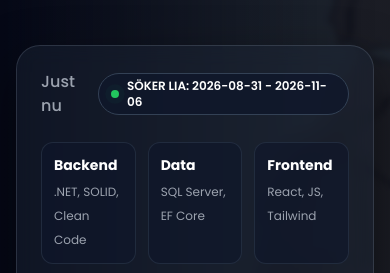
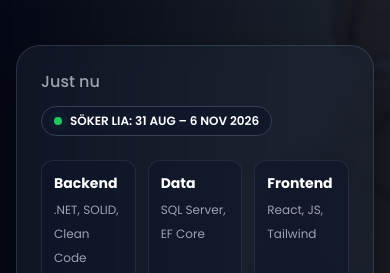
Before and after one commit to Jocke-1994/Portfolio, a plain HTML site: page index.html in a window 390 px wide. Shown: the part 1059-1332 px from the top of the page. Drawn offline with nearby package versions, Linux system fonts and the light colour scheme.

Commit message:
Fix LIA badge layout on mobile
- Shorten date format to "31 aug – 6 nov 2026" for readability
- Stack badge below label on mobile, side-by-side on sm+
- Add whitespace-nowrap to prevent mid-text wrapping

Co-Authored-By: Claude Sonnet 4.6 <noreply@anthropic.com>

```diff
--- a/index.html
+++ b/index.html
@@ -315,11 +315,11 @@
 
             <div class="reveal active flex justify-center lg:justify-end z-10">
                 <div class="hero-card w-full max-w-md rounded-3xl p-6 relative overflow-hidden">
-                    <div class="flex justify-between items-center mb-6">
+                    <div class="flex flex-col gap-3 mb-6 sm:flex-row sm:justify-between sm:items-center">
                         <span class="text-gray-400 font-medium" data-i18n="card_current">Just nu</span>
-                        <div class="bg-slate-900/80 border border-slate-700 px-3 py-1 rounded-full flex items-center gap-2">
-                            <span class="w-2 h-2 rounded-full bg-green-500 lia-dot"></span>
-                            <span class="text-xs text-white font-semibold uppercase" data-i18n="card_lia">Söker LIA: 2026-08-31 -- 2026-11-06</span>
+                        <div class="bg-slate-900/80 border border-slate-700 px-3 py-1.5 rounded-full flex items-center gap-2 self-start sm:self-auto">
+                            <span class="w-2 h-2 rounded-full bg-green-500 lia-dot flex-shrink-0"></span>
+                            <span class="text-xs text-white font-semibold uppercase whitespace-nowrap" data-i18n="card_lia">Söker LIA: 31 aug – 6 nov 2026</span>
                         </div>
                     </div>
 
@@ -696,7 +696,7 @@
                 btn_projects: "Se Projekt", btn_contact: "Kontakta Mig", btn_request_cv: "Begär CV",
                 cv_prefill: "Hej Joakim! Jag är intresserad av att ta del av ditt CV.",
                 stack_back: "Backend", stack_front: "Frontend", stack_arch: "Arkitektur",
-                card_current: "Just nu", card_lia: "Söker LIA: 2026-08-31 - 2026-11-06", card_looking: "Söker: Backend / Fullstack", card_reliable: "⚡ Pålitlig & Driven",
+                card_current: "Just nu", card_lia: "Söker LIA: 31 aug – 6 nov 2026", card_looking: "Söker: Backend / Fullstack", card_reliable: "⚡ Pålitlig & Driven",
                 about_label: "Om mig", about_title: "Vem jag är",
                 about_text1: "Jag är en disciplinerad systemutvecklare som är baserad i Göteborg. Innan jag började arbeta med IT, har jag arbetat inom logistik på ICA och service inom Friskis & Svettis. Där jag har haft ansvar och effektivitet.",
                 about_text2: "Nu har jag mitt fokus på programmering. Jag har specialiserat mig på strukturerad backend med Clean architecture och intuitiv frontend. Jag skriver inte bara kod utan skapar lösningar som är enkla att underhålla och testbara.",
@@ -729,7 +729,7 @@
                 btn_projects: "View Projects", btn_contact: "Contact Me", btn_request_cv: "Request CV",
                 cv_prefill: "Hi Joakim! I'm interested in taking a look at your CV.",
                 stack_back: "Backend", stack_front: "Frontend", stack_arch: "Architecture",
-                card_current: "Currently", card_lia: "Open for LIA: 2026-08-31 - 2026-11-06", card_looking: "Looking for: Backend / Fullstack", card_reliable: "⚡ Proven Reliability",
+                card_current: "Currently", card_lia: "LIA: 31 aug – 6 nov 2026", card_looking: "Looking for: Backend / Fullstack", card_reliable: "⚡ Proven Reliability",
                 about_label: "About", about_title: "Who I am",
                 about_text1: "I am a disciplined system developer based in Gothenburg. Prior to my career in IT, I worked in logistics at ICA and guest services at Friskis & Svettis, where responsibility and efficiency were highly important.",
                 about_text2: "Now, my focus is on programming. I specialize in structured backend with Clean Architecture and intuitive frontends. I don´t just write code, but create solutions that are easy to maintain and test.",
```
